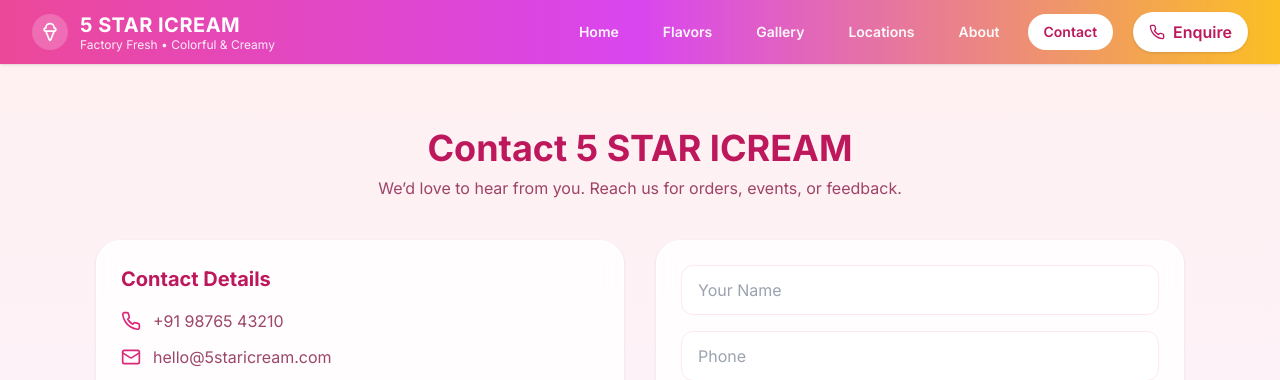
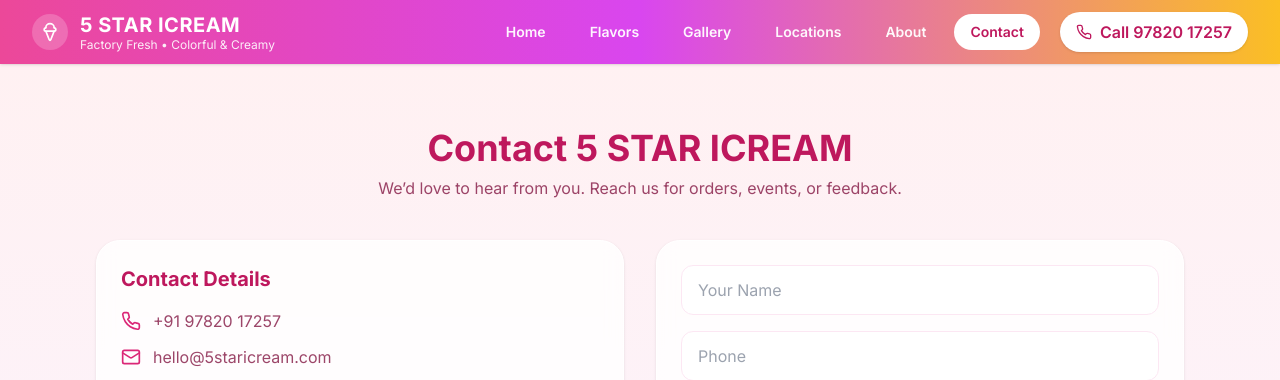
Before and after one commit to flames-25/frontend-repo_kbyir45e_yd0z54, a React (Vite) app: page /contact in a window 1280 px wide. Shown: the top 380 px of the page. Built offline with nearby package versions, Linux system fonts and the light colour scheme; a web font is replaced by a local one.

Commit message:
Update project prj_kbyir45e - 2025-11-12T12:47:32.644Z

```diff
--- a/src/Navbar.jsx
+++ b/src/Navbar.jsx
@@ -28,8 +28,8 @@ export default function Navbar() {
               <NavLink to="/locations" className={linkClass}>Locations</NavLink>
               <NavLink to="/about" className={linkClass}>About</NavLink>
               <NavLink to="/contact" className={linkClass}>Contact</NavLink>
-              <a href="/contact" className="ml-2 inline-flex items-center gap-2 bg-white text-pink-700 px-4 py-2 rounded-full font-semibold shadow hover:shadow-md">
-                <Phone className="w-4 h-4" /> Enquire
+              <a href="tel:9782017257" className="ml-2 inline-flex items-center gap-2 bg-white text-pink-700 px-4 py-2 rounded-full font-semibold shadow hover:shadow-md">
+                <Phone className="w-4 h-4" /> Call 97820 17257
               </a>
             </nav>
 
@@ -48,7 +48,10 @@ export default function Navbar() {
               <NavLink to="/locations" onClick={() => setOpen(false)} className={linkClass}>Locations</NavLink>
               <NavLink to="/about" onClick={() => setOpen(false)} className={linkClass}>About</NavLink>
               <NavLink to="/contact" onClick={() => setOpen(false)} className={linkClass}>Contact</NavLink>
-              <div className="mt-2 flex items-center gap-2 text-white/95">
+              <a href="tel:9782017257" className="mt-2 inline-flex items-center gap-2 text-white/95">
+                <Phone className="w-4 h-4" /> 97820 17257
+              </a>
+              <div className="flex items-center gap-2 text-white/95">
                 <MapPin className="w-4 h-4" /> Spreading smiles across the city
               </div>
             </div>
--- a/src/pages/Contact.jsx
+++ b/src/pages/Contact.jsx
@@ -18,7 +18,7 @@ export default function Contact(){
           <div className="bg-white/80 backdrop-blur rounded-3xl p-6 shadow border border-white">
             <h3 className="text-xl font-bold text-pink-700">Contact Details</h3>
             <ul className="mt-4 space-y-3 text-pink-900/80">
-              <li className="flex items-center gap-3"><Phone className="w-5 h-5 text-pink-600" /> +91 98765 43210</li>
+              <li className="flex items-center gap-3"><Phone className="w-5 h-5 text-pink-600" /> +91 97820 17257</li>
               <li className="flex items-center gap-3"><Mail className="w-5 h-5 text-pink-600" /> hello@5staricream.com</li>
               <li className="flex items-start gap-3"><MapPin className="w-5 h-5 text-pink-600" /> 5 STAR ICREAM Factory, Industrial Area, Sector 12, Your City</li>
             </ul>
```
Also changed, not shown: public/logo.svg (added), 1 other file (tests, documents, lock files or other folders).
